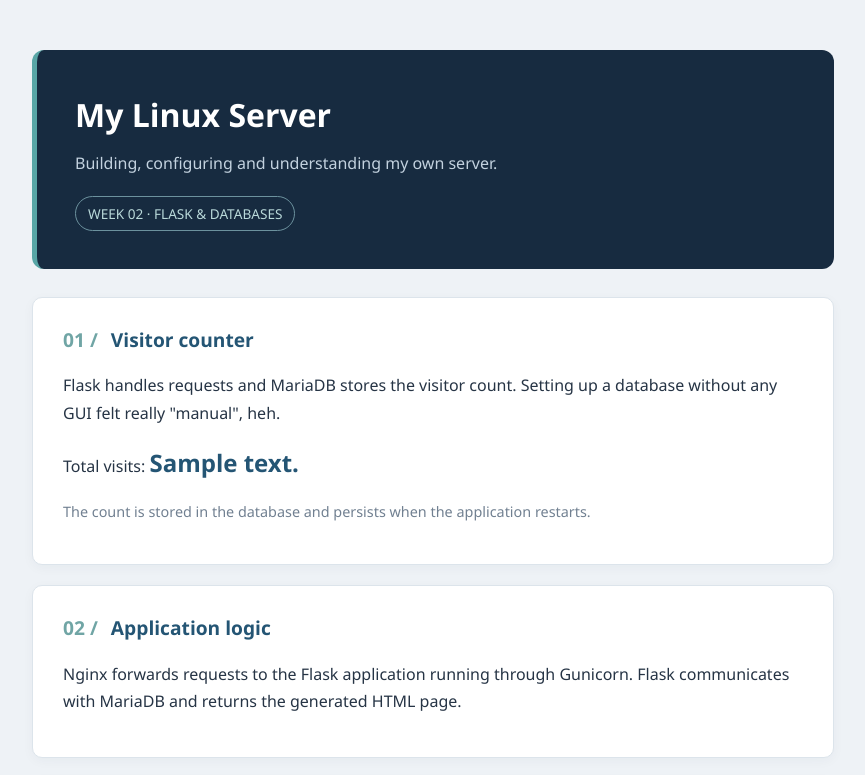
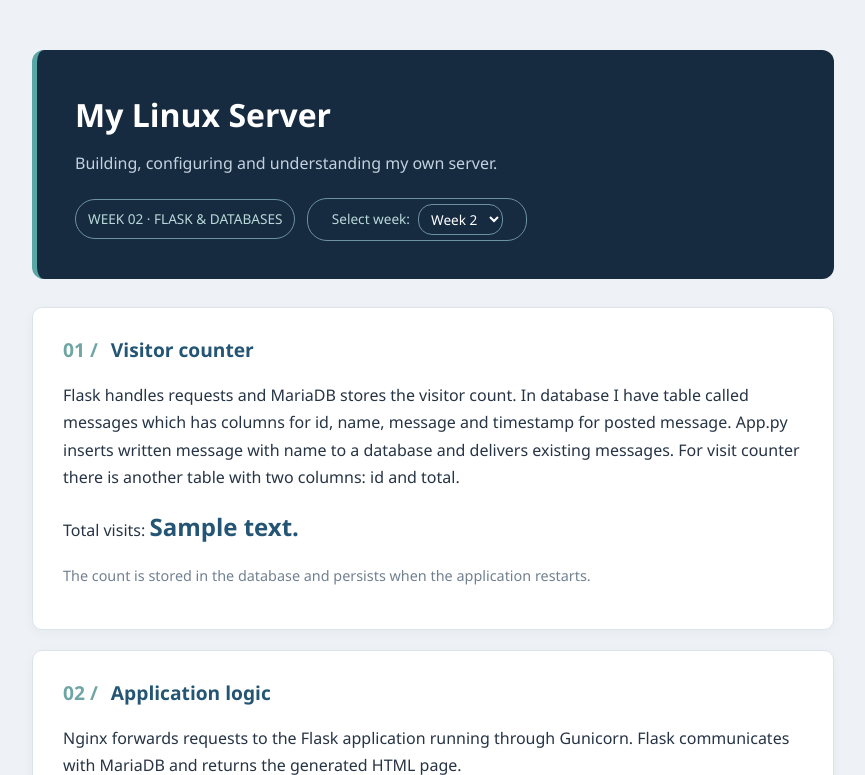
Before and after one commit to tslts/linux-server-projects, a Flask app: template templates/viikko2.html in a window 1280 px wide. Shown: the top 775 px of the page, without its empty margins (207-1072 px from the left). Run offline with Flask 3, Linux system fonts and the light colour scheme; the template is opened without the code that fills it: most values are stand-ins (such as "Sample title", 1, 10 or a date in 2020).

Commit message:
css updated, week nav added

```diff
--- a/templates/viikko2.html
+++ b/templates/viikko2.html
@@ -41,15 +41,64 @@
             color: #c3d2df;
         }
 
-        .week {
-            display: inline-block;
-            margin-top: 18px;
+	.week-row {
+            display: flex;
+            align-items: center;
+            flex-wrap: wrap;
+            gap: 12px;
+            margin-top: 20px;
+        }
+
+	.week,
+        .week-nav {
+            display: inline-flex;
+            align-items: center;
+            justify-content: center;
+            min-height: 40px;
+            min-width: 220px;
+            margin: 0;
             padding: 5px 12px;
             border: 1px solid #6c929e;
             border-radius: 20px;
             color: #b9d9d9;
             font-size: 0.85rem;
-        }
+            line-height: 1.3;
+       	}
+
+       	.week {
+            white-space: nowrap;
+       	}
+
+       	.week-nav {
+            gap: 8px;
+       	}
+
+       	.week-nav label {
+	    display: flex;
+	    align-items: center;
+	    align-self: center;
+	    margin-top: 0;
+	    font-weight: 400;
+	    line-height: 1.3;
+	    color: #b9d9d9;
+	    white-space: nowrap;
+	}
+
+       	.week-nav select {
+            max-width: 170px;
+            padding: 4px 8px;
+            border: 1px solid #6c929e;
+            border-radius: 14px;
+            background: #172b40;
+            color: #ffffff;
+            font: inherit;
+            cursor: pointer;
+       	}
+
+       	.week-nav select option {
+            background: #172b40;
+            color: #ffffff;
+       	}
 
         section {
             background: #ffffff;
@@ -148,13 +197,22 @@
     <header>
         <h1>My Linux Server</h1>
         <p>Building, configuring and understanding my own server.</p>
-        <span class="week">WEEK 02 · FLASK & DATABASES</span>
+        <div class="week-row">
+	<span class="week">WEEK 02 · FLASK & DATABASES</span>
+	<nav class="week-nav">
+	    <label for="week-select">Select week:</label>
+	    <select id="week-select" onchange="if (this.value) window.location.href = this.value;">
+	        <option value="/">Week 1</option>
+	        <option value="/viikko2" selected>Week 2</option>
+	    </select>
+	</nav>
+	</div>
     </header>
 
     <section>
         <h2><span>01 /</span> Visitor counter</h2>
         <p>
-            Flask handles requests and MariaDB stores the visitor count. Setting up a database without any GUI felt really "manual", heh.
+            Flask handles requests and MariaDB stores the visitor count. In database I have table called messages which has columns for id, name, message and timestamp for posted message. App.py inserts written message with name to a database and delivers existing messages. For visit counter there is another table with two columns: id and total.
         </p>
         <p class="counter">
             Total visits: <strong>{{ visits }}</strong>
```
